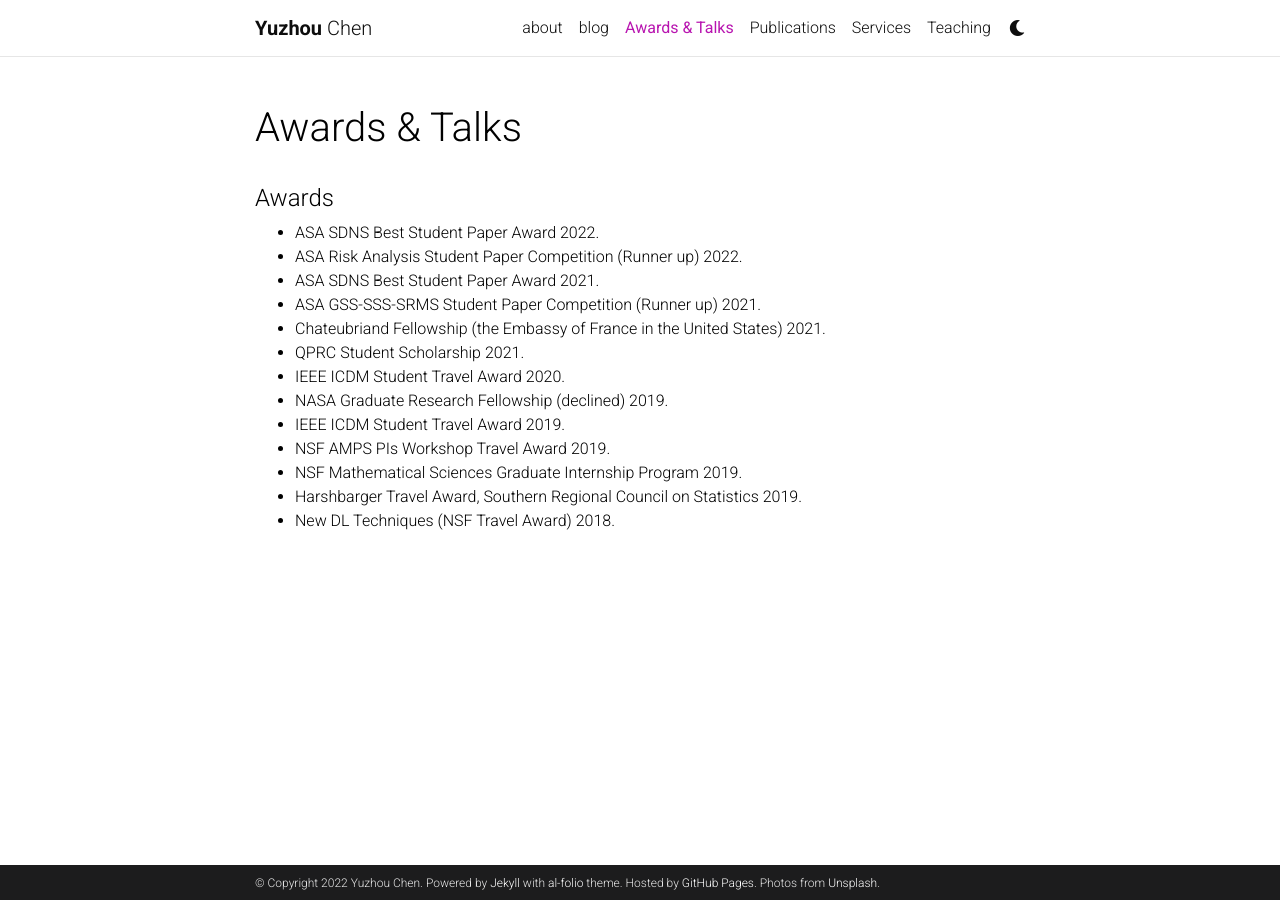
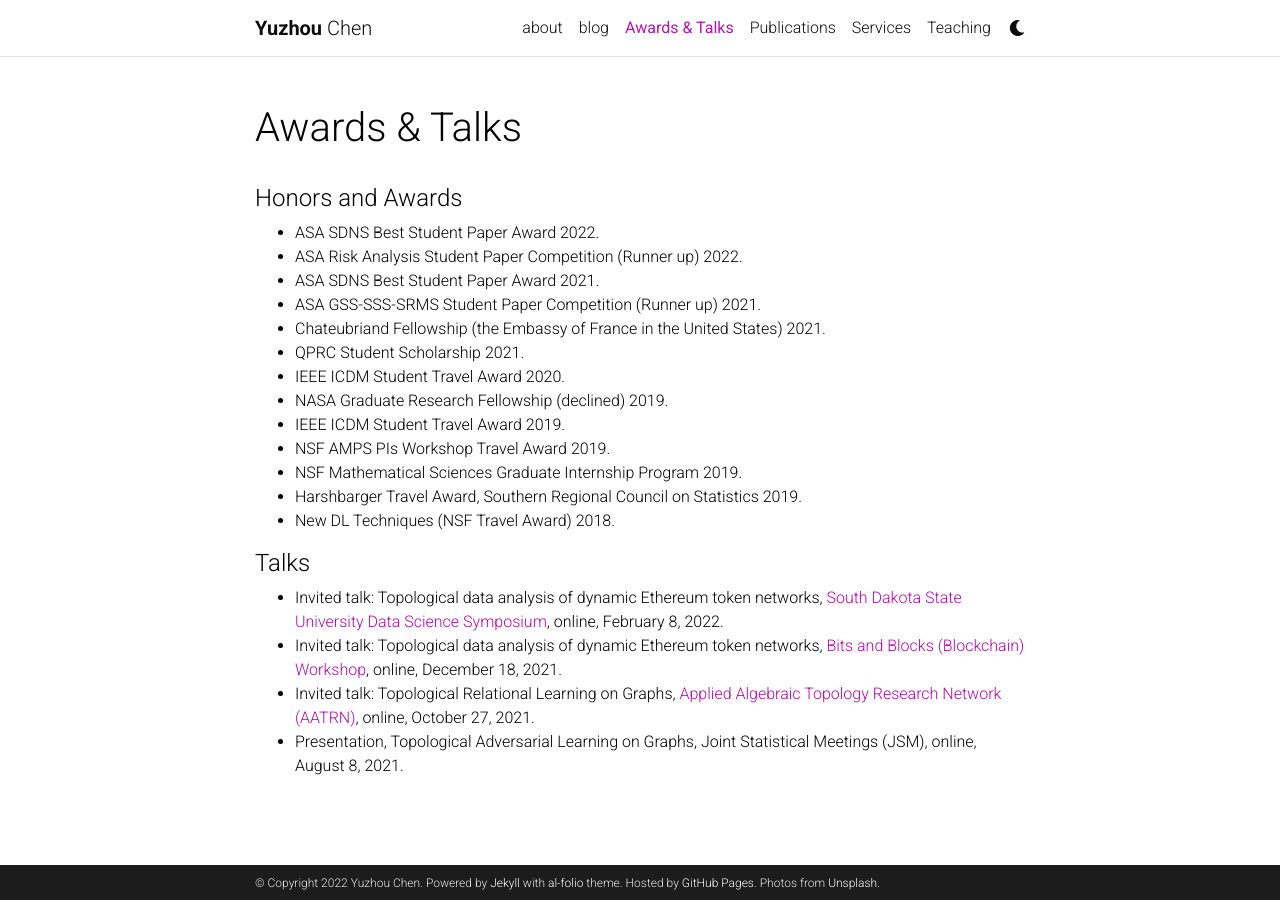
Before and after one commit to yuzhouguangc/yuguang_website, a Jekyll site: the page built from _pages/talks.md, in a window 1280 px wide. Built offline with Jekyll 4.4.1, drawn with Linux system fonts in a browser that asks for light colours; comment, search, counter and statistics services are not loaded; a style sheet for code colours, icons or effects is not loaded.

Commit message:
Update talks.md

```diff
--- a/_pages/talks.md
+++ b/_pages/talks.md
@@ -6,7 +6,7 @@ description:
 nav: true
 ---
 
-#### Awards
+#### Honors and Awards
 
 - ASA SDNS Best Student Paper Award 2022.
 - ASA Risk Analysis Student Paper Competition (Runner up) 2022.
@@ -21,3 +21,9 @@ nav: true
 - NSF Mathematical Sciences Graduate Internship Program 2019.
 - Harshbarger Travel Award, Southern Regional Council on Statistics 2019.
 - New DL Techniques (NSF Travel Award) 2018.
+
+#### Talks
+- Invited talk: Topological data analysis of dynamic Ethereum token networks, [South Dakota State University Data Science Symposium](https://openprairie.sdstate.edu/datascience_symposium/2022/), online, February 8, 2022.
+- Invited talk: Topological data analysis of dynamic Ethereum token networks, [Bits and Blocks (Blockchain) Workshop](https://bitsandblocks2021.super.site/), online, December 18, 2021.
+- Invited talk: Topological Relational Learning on Graphs, [Applied Algebraic Topology Research Network (AATRN)](https://www.aatrn.net/home), online, October 27, 2021.
+- Presentation, Topological Adversarial Learning on Graphs, Joint Statistical Meetings (JSM), online, August 8, 2021.
```
